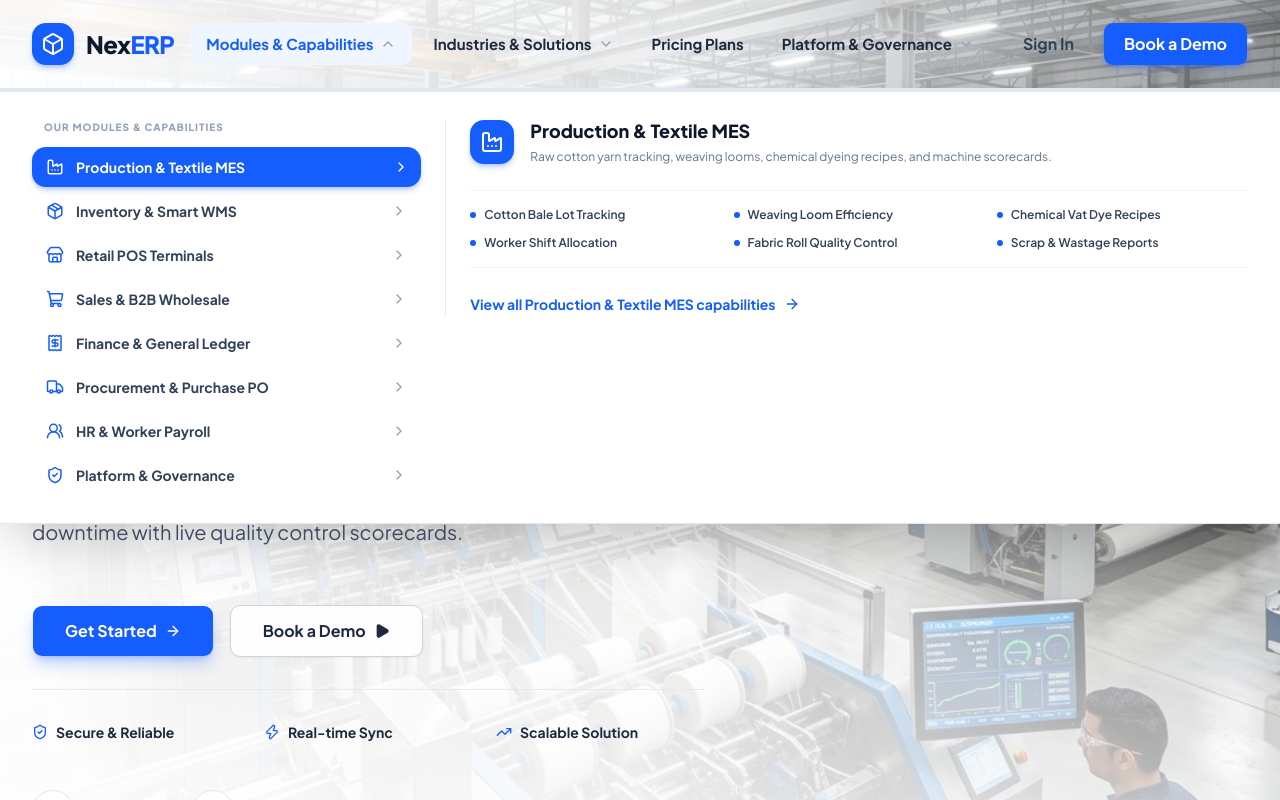
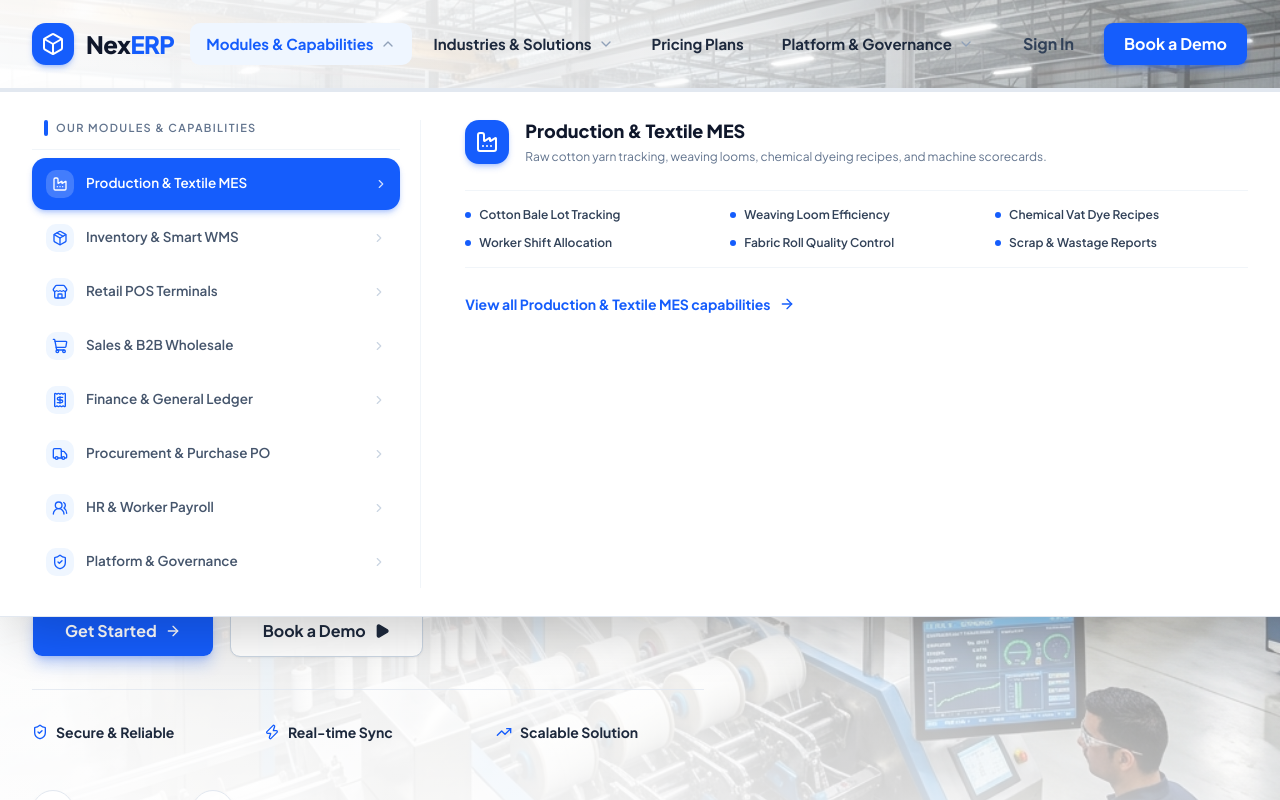
Before and after one commit to arhamsolution-me/ERP, a Next.js app in the folder apps/web/: page / in a window 1280 px wide. Both pictures are taken after a click on the button "Modules & Capabilities". Shown: the top 800 px of the page. Built offline with nearby package versions, Linux system fonts and the light colour scheme.

Commit message:
design: refine modules sidebar - semibold label, icon boxes, fuller buttons, clean border separator

```diff
--- a/apps/web/components/marketing-header.tsx
+++ b/apps/web/components/marketing-header.tsx
@@ -303,10 +303,13 @@
                 <div className="grid grid-cols-1 lg:grid-cols-12 gap-6 items-start">
 
                   {/* LEFT SIDEBAR NAVIGATION */}
-                  <div className="lg:col-span-4 space-y-1">
-                    <span className="text-[10px] font-extrabold tracking-widest text-slate-400 uppercase mb-3 block px-3">
-                      OUR MODULES & CAPABILITIES
-                    </span>
+                  <div className="lg:col-span-4 space-y-0.5 border-r border-slate-100 pr-5">
+                    <div className="flex items-center gap-2 px-3 pb-3 mb-2 border-b border-slate-100">
+                      <div className="w-1 h-4 rounded-full bg-blue-600" />
+                      <span className="text-[11px] font-semibold tracking-[0.12em] text-slate-500 uppercase">
+                        Our Modules &amp; Capabilities
+                      </span>
+                    </div>
                     {moduleTabs.map((tab) => {
                       const IconComp = tab.icon;
                       const isActive = activeModuleTab === tab.id;
@@ -315,24 +318,28 @@
                           key={tab.id}
                           onMouseEnter={() => setActiveModuleTab(tab.id)}
                           onClick={() => setActiveModuleTab(tab.id)}
-                          className={`w-full flex items-center justify-between px-3.5 py-2.5 rounded-xl font-bold text-sm transition-all ${
+                          className={`w-full flex items-center justify-between px-3.5 py-3 rounded-xl text-[13.5px] font-semibold transition-all ${
                             isActive
                               ? "bg-blue-600 text-white shadow-md shadow-blue-600/25"
-                              : "text-slate-700 hover:text-slate-900 hover:bg-slate-100/80"
+                              : "text-slate-600 hover:text-slate-900 hover:bg-slate-50"
                           }`}
                         >
                           <div className="flex items-center gap-3">
-                            <IconComp className={`w-4.5 h-4.5 ${isActive ? "text-white" : "text-blue-600"}`} />
+                            <div className={`w-7 h-7 rounded-lg flex items-center justify-center shrink-0 transition-all ${
+                              isActive ? "bg-white/20" : "bg-blue-50"
+                            }`}>
+                              <IconComp className={`w-4 h-4 ${isActive ? "text-white" : "text-blue-600"}`} />
+                            </div>
                             <span>{tab.title}</span>
                           </div>
-                          <ChevronRight className={`w-4 h-4 transition-transform ${isActive ? "text-white translate-x-0.5" : "text-slate-400"}`} />
+                          <ChevronRight className={`w-3.5 h-3.5 shrink-0 transition-transform ${isActive ? "text-white/80 translate-x-0.5" : "text-slate-300"}`} />
                         </button>
                       );
                     })}
                   </div>
 
-                  {/* VERTICAL DIVIDER & RIGHT CONTENT DISPLAY PANEL */}
-                  <div className="lg:col-span-8 border-l border-slate-200/90 pl-6 space-y-6">
+                  {/* RIGHT CONTENT DISPLAY PANEL */}
+                  <div className="lg:col-span-8 pl-5 space-y-5">
                     {(() => {
                       const currentTab = moduleTabs.find(t => t.id === activeModuleTab) || moduleTabs[0];
                       const IconMain = currentTab.icon;
```
